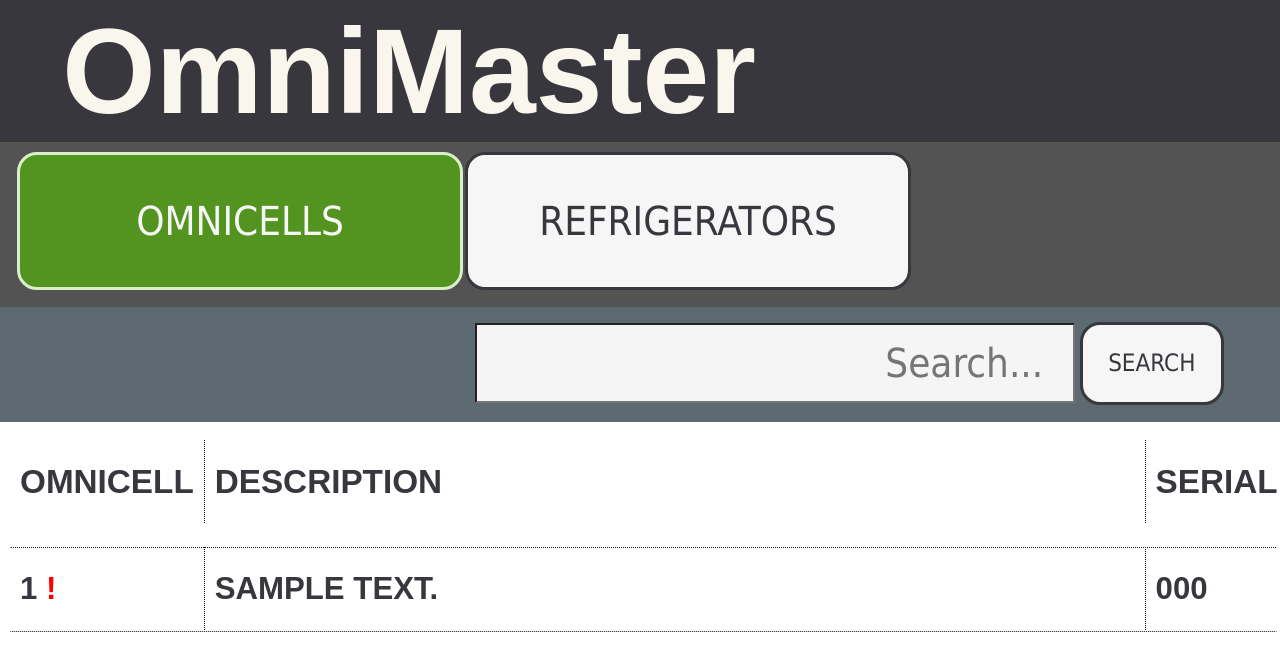
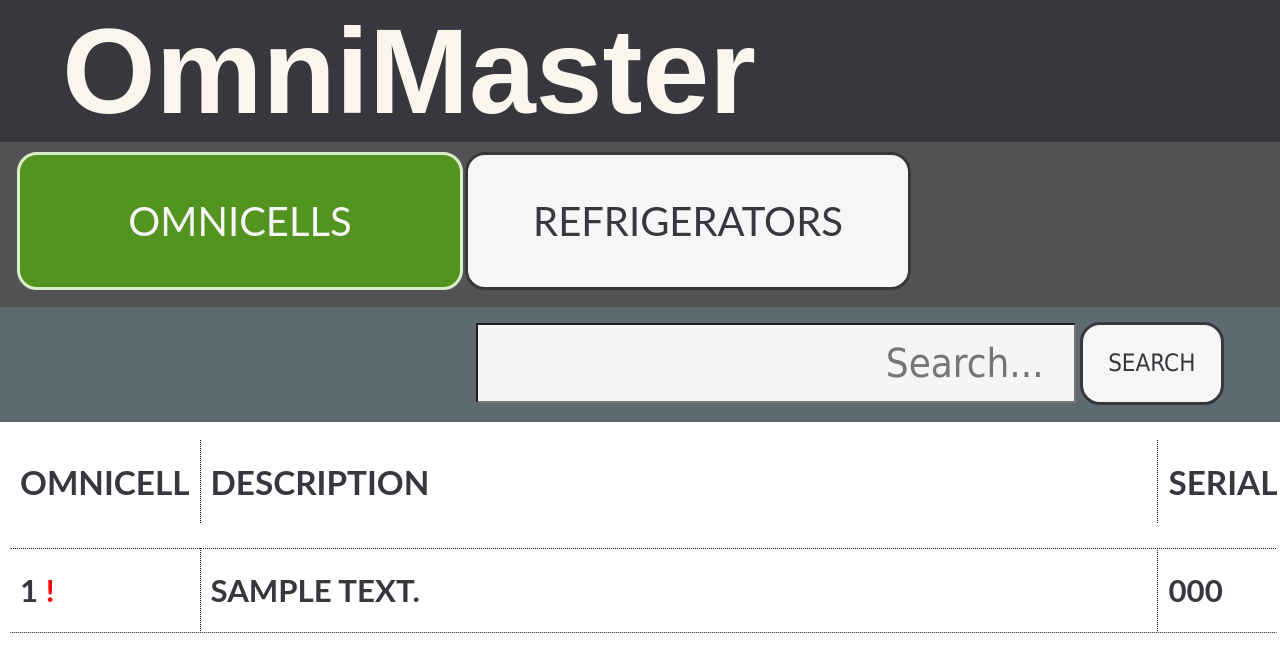
Before and after one commit to vmonlux/PharmacyAuto, a Django app: page /omnicell/ in a window 1280 px wide. Shown: the top 672 px of the page. Run offline with Django 5.2, Linux system fonts and the light colour scheme; tables that the repository leaves empty hold one stand-in row (values such as "Sample post"); parts of the project's set-up code (start-up, migrations or seed data) failed here and were passed over; some web fonts are replaced.

Commit message:
font update

```diff
--- a/auto/templates/base.html
+++ b/auto/templates/base.html
@@ -95,7 +95,7 @@
         table.menuBar{
             position: fixed;
             top: 100px;
-            font-family: Tahoma;
+            font-family: Lato, sans-serif;
             background-color: #525352;
             width: 100%;
             padding: 15px;
@@ -106,7 +106,7 @@
         table.searchBar{
             position: fixed;
             top: 270px;
-            font-family: "MS PGothic", Tahoma, sans-serif;
+            font-family: Lato, sans-serif;
             background-color: #5e6a71;
             width: 100%;
             padding: 15px;
@@ -121,7 +121,7 @@
             top: 440px;
             margin-left: auto;
             margin-right: auto;
-            font-family: "MS PGothic", Arial, Lucida, "Monaco", verdana;
+            font-family: Lato, sans-serif;
             color: #39373E;
             text-transform: uppercase;
             font-weight: lighter;
@@ -145,7 +145,7 @@
             top: 450px;
             margin-left: auto;
             margin-right: auto;
-            font-family: "MS PGothic", Arial, Lucida, "Monaco", verdana;
+            font-family: Lato, sans-serif;
             color: #39373E;
             text-transform: uppercase;
             font-weight: lighter;
```
